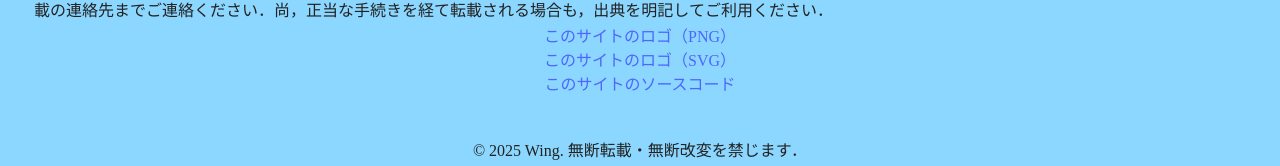
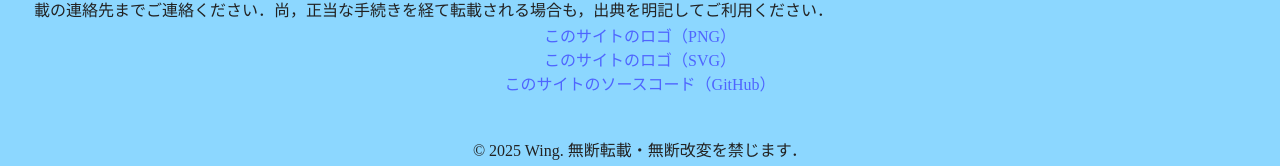
Before and after one commit to te-wing/wing-site-react, a React (Vite) app: page /downloads in a window 1280 px wide. Shown: the part 431-597 px from the top of the page. Built offline with nearby package versions, Linux system fonts and the light colour scheme; a web font is replaced by a local one.

Commit message:
Download.jsx を更新

```diff
--- a/src/pages/Download.jsx
+++ b/src/pages/Download.jsx
@@ -11,7 +11,7 @@ export default function Download() {
             <p className="text">下記リンクをクリックして，ダウンロード可能です．個別の記載があるものを除き，無許可での転載・改変は禁じます．転載・改変を希望される場合は，Contactsに記載の連絡先までご連絡ください．尚，正当な手続きを経て転載される場合も，出典を明記してご利用ください．</p>
             <a href="./wingLogo.png" download='wingLogo.png' target='_blank'>このサイトのロゴ（PNG）</a><br />
             <a href="./wingLogo.svg" download='wingLogo.svg' target='_blank'>このサイトのロゴ（SVG）</a><br />
-            <a href="https://github.com/te-wing/wing-site-react" target='_blank'>このサイトのソースコード</a>
+            <a href="https://github.com/te-wing/wing-site-react" target='_blank'>このサイトのソースコード（GitHub）</a>
         </>
     );
 }
```
